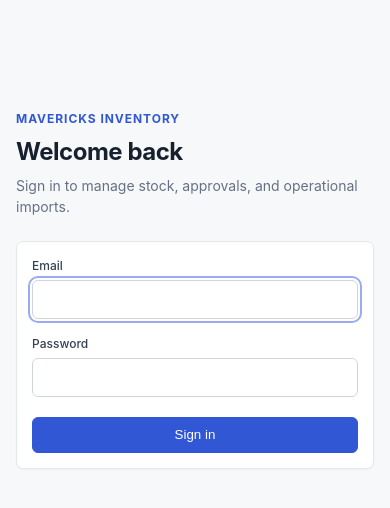
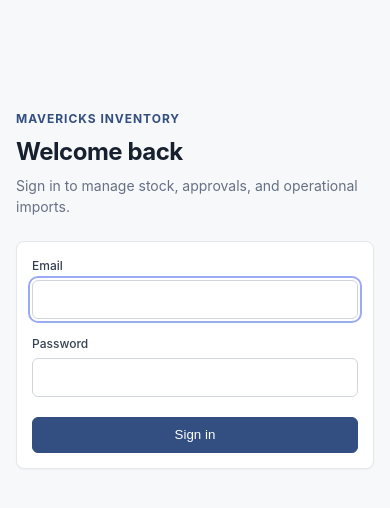
Before and after one commit to Karthickraja018/mavericks-inventory, a Next.js app: page /login in a window 390 px wide. Shown: the top 508 px of the page. Built offline with nearby package versions, Linux system fonts and the light colour scheme.

Commit message:
feat: implement responsive sidebar navigation and enhance dashboard metrics display

```diff
--- a/src/app/globals.css
+++ b/src/app/globals.css
@@ -8,17 +8,22 @@
   --faint: #98a2b3;
   --line: #e4e7ec;
   --line-strong: #d0d5dd;
-  --accent: #3157d5;
-  --accent-dark: #2544ad;
-  --accent-soft: #eef2ff;
+  --accent: #334e80;
+  --accent-dark: #263d68;
+  --accent-soft: #edf2f8;
   --success: #067647;
   --success-soft: #ecfdf3;
   --danger: #b42318;
   --danger-soft: #fef3f2;
   --warning: #b54708;
   --warning-soft: #fffaeb;
-  --radius: 7px;
+  --radius: 8px;
   --shadow-sm: 0 1px 2px rgba(16, 24, 40, .04);
+  --shadow-md: 0 8px 24px rgba(16, 24, 40, .08);
+  --acc: var(--accent);
+  --bad: var(--danger);
+  --warn: var(--warning);
+  --mute: var(--muted);
 }
 
 * { box-sizing: border-box; }
@@ -33,27 +38,39 @@ h3 { font-size: 14px; margin: 0 0 8px; }
 small { color: var(--muted); font-size: 12px; }
 
 .shell { display: grid; grid-template-columns: 248px minmax(0, 1fr); min-height: 100vh; }
-aside { position: sticky; top: 0; height: 100vh; display: flex; flex-direction: column; gap: 28px; padding: 22px 14px 16px; background: var(--surface); border-right: 1px solid var(--line); }
-.brand { display: flex; align-items: center; gap: 10px; padding: 0 12px; color: var(--ink); font-size: 15px; font-weight: 700; letter-spacing: -.01em; }
-.brand::before { content: "M"; display: grid; place-items: center; width: 26px; height: 26px; border-radius: 6px; background: var(--ink); color: white; font-size: 12px; }
+aside { position: sticky; top: 0; z-index: 10; height: 100vh; display: flex; flex-direction: column; gap: 24px; padding: 24px 14px 16px; background: var(--surface); border-right: 1px solid var(--line); }
+.brand { display: flex; align-items: center; gap: 10px; padding: 0 10px; color: var(--ink); }
+.brand strong, .brand small { display: block; }
+.brand strong { font-size: 14px; letter-spacing: -.01em; }
+.brand small { margin-top: 1px; color: var(--muted); font-size: 10px; font-weight: 500; }
+.brand-mark { display: grid; place-items: center; width: 28px; height: 28px; border-radius: 7px; background: var(--ink); color: white; font-size: 12px; font-weight: 700; }
 nav { display: flex; flex: 1; flex-direction: column; gap: 3px; }
-nav a { display: flex; align-items: center; min-height: 36px; padding: 0 12px; border-radius: 6px; color: var(--muted); font-weight: 500; }
+nav a { display: flex; align-items: center; gap: 9px; min-height: 36px; padding: 0 10px; border-radius: 6px; color: var(--muted); font-size: 13px; font-weight: 550; }
 nav a:hover, nav a[aria-current="page"] { background: var(--accent-soft); color: var(--accent-dark); }
-.nav-section { display: block; padding: 14px 12px 4px; color: var(--faint); font-size: 10px; font-weight: 700; letter-spacing: .08em; text-transform: uppercase; }
-aside form { display: grid; gap: 8px; padding: 12px; border-top: 1px solid var(--line); }
-aside form small { overflow: hidden; text-overflow: ellipsis; white-space: nowrap; }
-main { width: 100%; max-width: 1440px; padding: 34px 42px 64px; }
+.nav-mark { width: 5px; height: 5px; border: 1px solid currentColor; border-radius: 50%; opacity: .65; }
+nav a[aria-current="page"] .nav-mark { background: currentColor; opacity: 1; }
+.nav-section { display: block; padding: 12px 10px 5px; color: var(--faint); font-size: 10px; font-weight: 700; letter-spacing: .08em; text-transform: uppercase; }
+.account-card { display: flex; align-items: center; gap: 9px; padding: 12px 8px 0; border-top: 1px solid var(--line); }
+.account-avatar { display: grid; place-items: center; width: 28px; height: 28px; border-radius: 50%; background: var(--accent-soft); color: var(--accent-dark); font-size: 11px; font-weight: 700; }
+.account-meta { min-width: 0; flex: 1; }
+.account-meta strong, .account-meta small { display: block; overflow: hidden; text-overflow: ellipsis; white-space: nowrap; }
+.account-meta strong { font-size: 12px; }
+.account-meta small { color: var(--muted); font-size: 11px; }
+.icon-button { min-width: 30px; min-height: 30px; padding: 0; border: 0; background: transparent; color: var(--muted); }
+.icon-button:hover { background: var(--surface-subtle); border: 0; box-shadow: none; color: var(--ink); }
+.mobile-nav-toggle { display: none; }
+main { width: 100%; max-width: 1440px; padding: 32px 42px 64px; }
 .page-context { display: flex; gap: 8px; margin-bottom: 24px; color: var(--faint); font-size: 12px; }
 .context-dot { color: var(--line-strong); }
 
-.page-head { display: flex; align-items: flex-start; justify-content: space-between; gap: 24px; margin-bottom: 26px; }
+.page-head { display: flex; align-items: flex-start; justify-content: space-between; gap: 24px; margin-bottom: 24px; }
 .page-head p { margin: 6px 0 0; color: var(--muted); }
 .card { margin-bottom: 16px; padding: 20px; background: var(--surface); border: 1px solid var(--line); border-radius: var(--radius); box-shadow: var(--shadow-sm); }
 .grid { display: grid; grid-template-columns: repeat(auto-fit, minmax(190px, 1fr)); gap: 12px; }
 .grid .card { margin: 0; }
 .big { margin-top: 7px; font-size: 26px; line-height: 1; font-weight: 650; letter-spacing: -.03em; }
 .metric-label { color: var(--muted); font-size: 12px; font-weight: 500; }
-.metric-link:hover { border-color: #b7c3f5; box-shadow: 0 2px 8px rgba(49, 87, 213, .08); }
+.metric-link:hover { border-color: #b7c3f5; box-shadow: var(--shadow-md); transform: translateY(-1px); }
 .scroll { overflow-x: auto; }
 table { width: 100%; border-collapse: collapse; }
 th, td { padding: 11px 14px; border-bottom: 1px solid var(--line); text-align: left; white-space: nowrap; }
@@ -67,13 +84,14 @@ input, select, textarea { width: 100%; min-height: 36px; padding: 8px 10px; bord
 input::placeholder { color: var(--faint); }
 input:hover, select:hover, textarea:hover { border-color: #98a2b3; }
 input:focus, select:focus, textarea:focus, button:focus-visible, a:focus-visible { outline: 2px solid #9aaaf3; outline-offset: 2px; }
-button { min-height: 36px; padding: 0 14px; border: 1px solid var(--accent); border-radius: 6px; background: var(--accent); color: white; font: 500 13px inherit; cursor: pointer; transition: background .15s, border-color .15s, box-shadow .15s; }
+button { min-height: 36px; padding: 0 14px; border: 1px solid var(--accent); border-radius: 6px; background: var(--accent); color: white; font: 500 13px inherit; cursor: pointer; transition: background .15s, border-color .15s, box-shadow .15s, transform .15s; }
 button:hover { background: var(--accent-dark); border-color: var(--accent-dark); box-shadow: 0 1px 3px rgba(37, 68, 173, .2); }
 button.ghost { border-color: var(--line-strong); background: var(--surface); color: var(--ink-soft); }
 button.ghost:hover { background: var(--surface-subtle); border-color: #98a2b3; }
 button.danger { border-color: #f0b6b2; background: var(--surface); color: var(--danger); }
 button.danger:hover { background: var(--danger-soft); border-color: var(--danger); box-shadow: none; }
 button:disabled { cursor: not-allowed; opacity: .55; }
+.metric-link { transition: border-color .15s, box-shadow .15s, transform .15s; }
 .row { display: flex; align-items: flex-end; flex-wrap: wrap; gap: 12px; }
 .row > * { flex: 1; min-width: 150px; }
 .row > button, .row > a { flex: 0 0 auto; }
@@ -96,11 +114,10 @@ label { display: block; margin-bottom: 5px; color: var(--ink-soft); font-size: 1
 
 @media (max-width: 900px) {
   .shell { grid-template-columns: 1fr; }
-  aside { position: static; height: auto; display: grid; grid-template-columns: 1fr auto; gap: 14px; padding: 14px 16px; }
-  nav { grid-column: 1 / -1; flex-direction: row; overflow-x: auto; }
-  nav a { min-width: max-content; }
-  aside form { border-top: 0; padding: 0; justify-items: end; }
-  aside form button { min-height: 32px; }
+  aside { position: fixed; left: 0; top: 0; width: min(280px, 88vw); transform: translateX(-102%); transition: transform .2s ease; box-shadow: var(--shadow-md); }
+  aside.is-open { transform: translateX(0); }
+  .mobile-nav-toggle { position: fixed; right: 16px; top: 14px; z-index: 9; display: inline-flex; align-items: center; gap: 7px; min-height: 34px; padding: 0 10px; border-color: var(--line-strong); background: var(--surface); color: var(--ink-soft); box-shadow: var(--shadow-sm); }
+  .mobile-nav-toggle:hover { background: var(--surface-subtle); border-color: var(--line-strong); box-shadow: var(--shadow-sm); }
   main { padding: 26px 20px 48px; }
 }
 @media (max-width: 560px) {
```
Also changed, not shown: src/app/(app)/layout.tsx (+3 -44 lines), src/app/(app)/page.tsx (+17 -8 lines), src/app/(app)/sidebar.tsx (added, +82 -0 lines).
